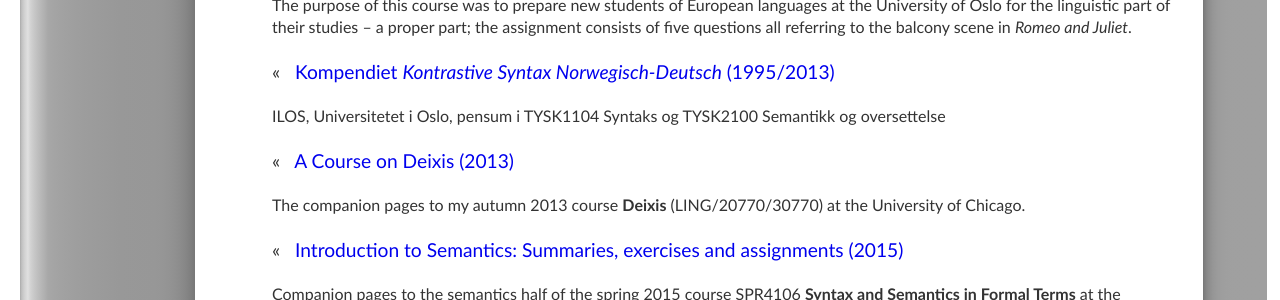
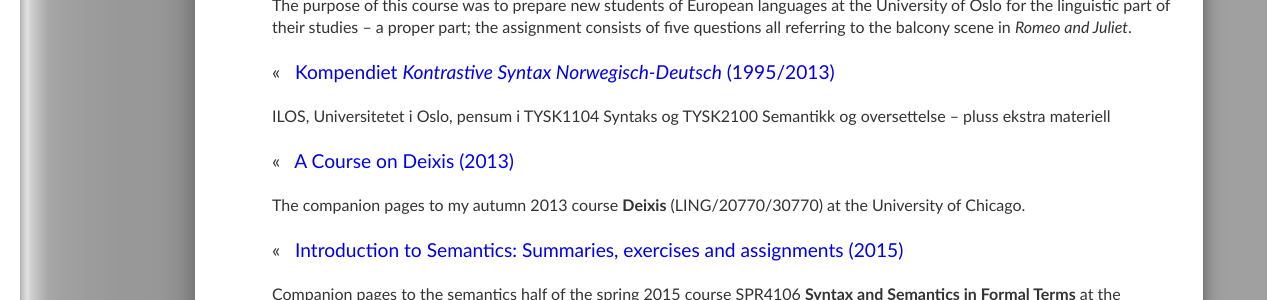
Before and after one commit to kjelljs/kjelljs.github.io, a Jekyll site: the page built from courses/index.html, in a window 1280 px wide and 1209 px high. Shown: the part 636-936 px from the top of the window. Built offline with Jekyll 4.4.1, drawn with Linux system fonts in a browser that asks for light colours.

Commit message:
Update index.html

```diff
--- a/courses/index.html
+++ b/courses/index.html
@@ -35,8 +35,8 @@
 	<p>Rapport om Tverrfaglig hovedoppgavekurs for hovedfagsstudenter i språk: <b>Innsamling, avgrensing og bearbeiding av språklige data</b></p>
 <li id="blogposts">&laquo; &nbsp; <a href="/courses/juliet.html">Elementary linguistics in Shakespearean terms: Exam assignment in EXFAC03-EURA (2011)</a></li>
 	<p>The purpose of this course was to prepare new students of European languages at the University of Oslo for the linguistic part of their studies – a proper part; the assignment consists of five questions all referring to the balcony scene in <i>Romeo and Juliet</i>.</p>
-<li id="blogposts">&laquo; &nbsp; <a href="/courses/kontrast.html">Kompendiet <i>Kontrastive Syntax Norwegisch-Deutsch</i> (1995/2013)</a></li>
-	<p>ILOS, Universitetet i Oslo, pensum i TYSK1104 Syntaks og TYSK2100 Semantikk og oversettelse</p>
+<li id="blogposts">&laquo; &nbsp; <a href="/courses/kontrast/index.html">Kompendiet <i>Kontrastive Syntax Norwegisch-Deutsch</i> (1995/2013)</a></li>
+	<p>ILOS, Universitetet i Oslo, pensum i TYSK1104 Syntaks og TYSK2100 Semantikk og oversettelse – pluss ekstra materiell</p>
 <li id="blogposts">&laquo; &nbsp; <a href="/courses/deixis.html">A Course on Deixis (2013)</a></li>
 	<p>The companion pages to my autumn 2013 course <b>Deixis</b> (LING/20770/30770) at the University of Chicago.</p>
 	<li id="blogposts">&laquo; &nbsp; <a href="/courses/intosem.html">Introduction to Semantics: Summaries, exercises and assignments (2015)</a></li>
```
